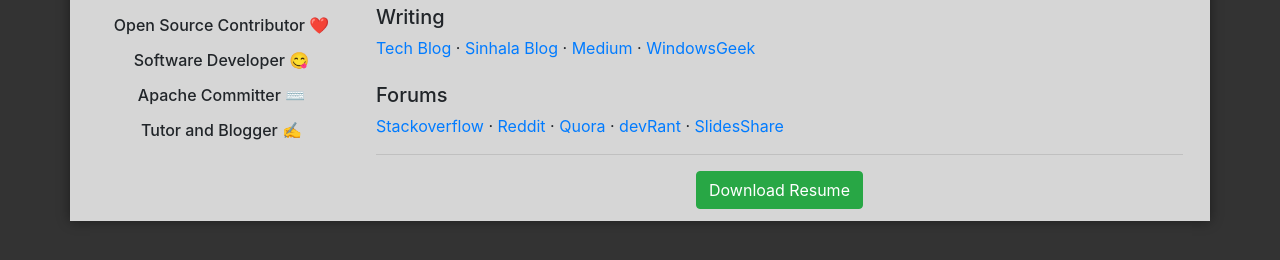
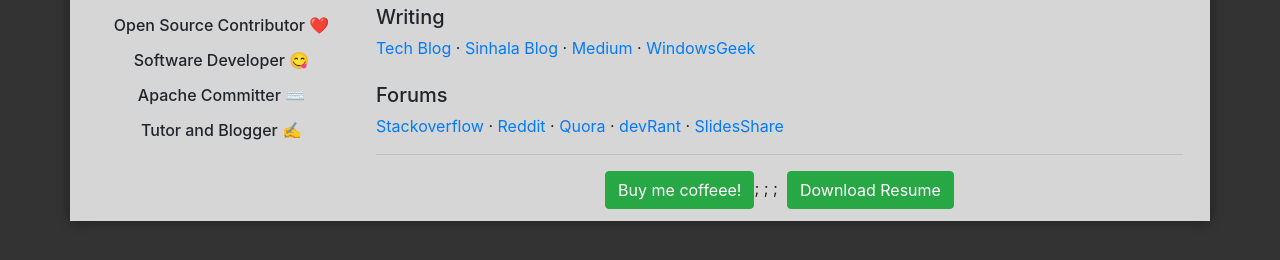
Before and after one commit to shalithasuranga/shalithasuranga.github.io, a plain HTML site: page index.html in a window 1280 px wide. Shown: the part 352-612 px from the top of the page. Drawn offline with nearby package versions, Linux system fonts and the light colour scheme.

Commit message:
Update index.html

```diff
--- a/index.html
+++ b/index.html
@@ -107,6 +107,7 @@
 
 				<hr/>
 				<div class="text-center">
+					<a href="download/ShalithaSuranga_Resume.pdf" class="btn btn-success">Buy me coffeee!</a>;&nbsp;;&nbsp;;&nbsp;
 					<a href="download/ShalithaSuranga_Resume.pdf" class="btn btn-success">Download Resume</a>
 				</div>
 			</div>
```
